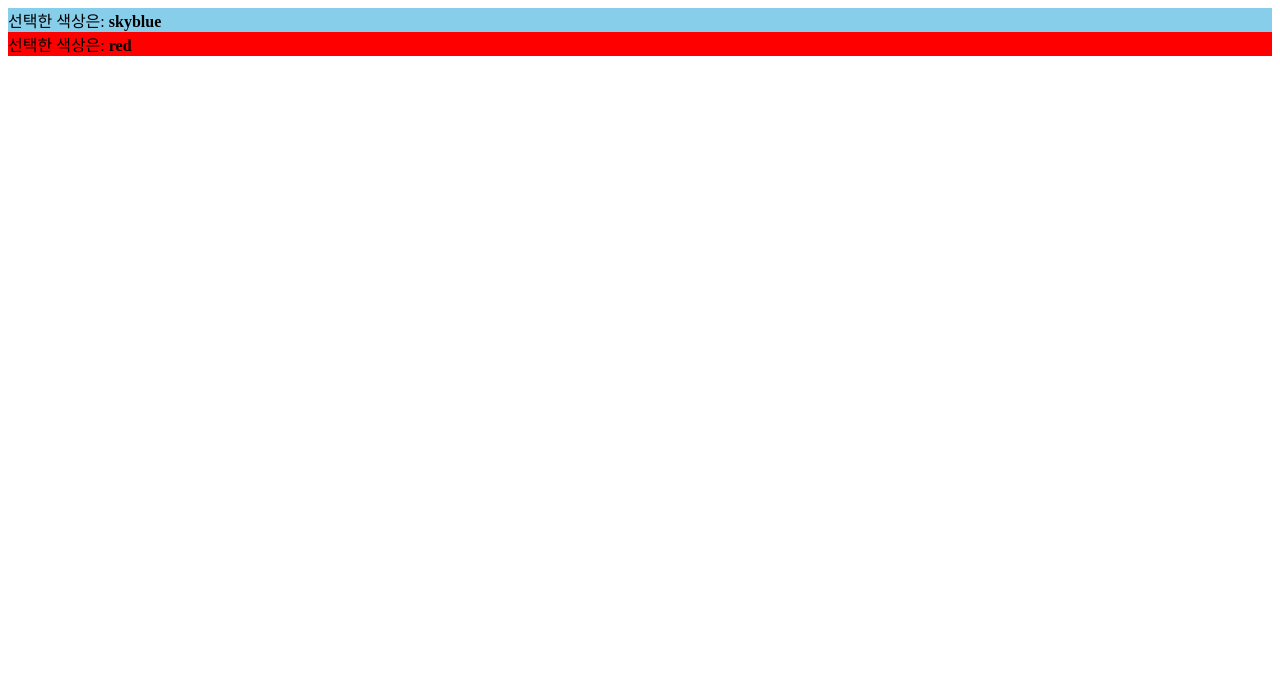
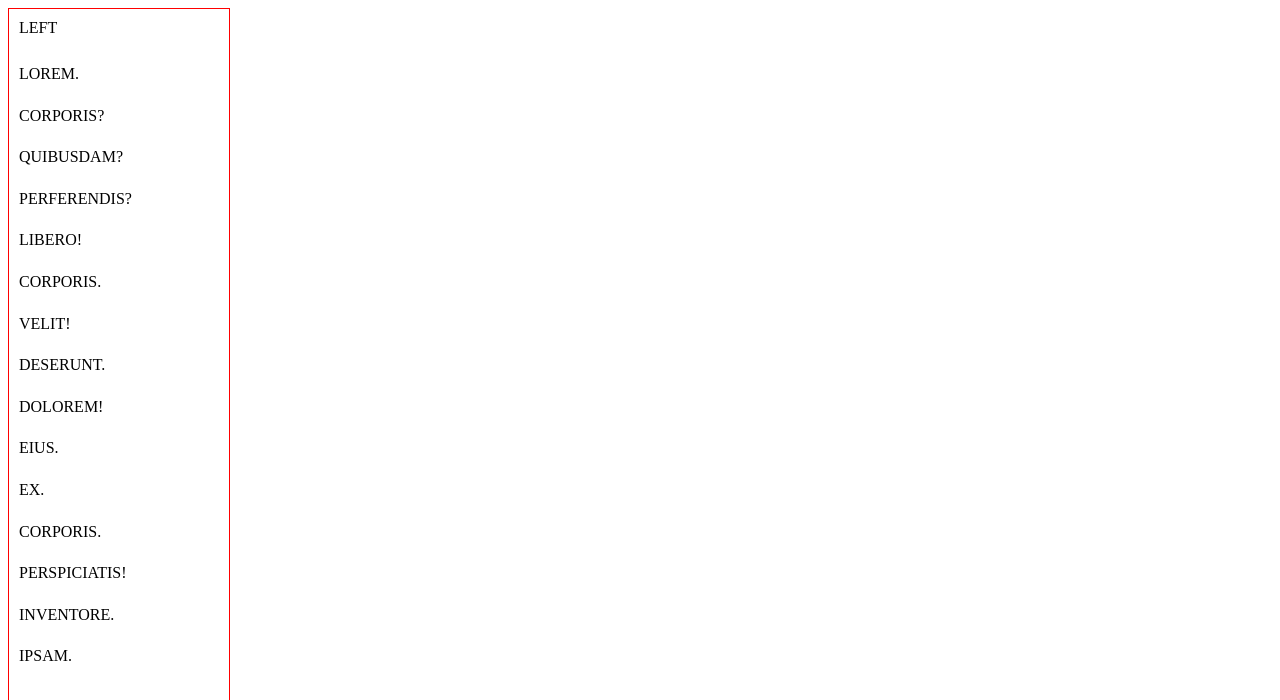
Before and after one commit to Ydaehan/reactStudy, a React (Create React App) app: page / in a window 1280 px wide. Shown: the top 700 px of the page. Built offline with nearby package versions, Linux system fonts and the light colour scheme.

Commit message:
react_study '23.10.04

```diff
--- a/src/index.js
+++ b/src/index.js
@@ -1,84 +1,57 @@
 import React from 'react';
 import ReactDOM from 'react-dom/client';
 
-// const name = 'dr.hong';
-// const element = <h1>안녕하세요?{name}</h1>
-
-// const App = (prop_state) => {
-// 	return (
-// 		<>
-// 			name
-// 			<hr />
-// 			{name}
-// 			<hr />
-// 			{element}
-// 		</>
-// 	)
-// }
-
-// const person = {
-// 	name:'홍박사',
-// 	address: '대구시',
-// 	age:25,
-// }
-
-// 최신방식
-// ReactDOM.createRoot(document.querySelector('#root')).render(     // querySelector 사용
-//     // <>{element}</>
-// 		// <App />
-// 		element
-// );
-
-// function printPerson(person){
-// 	// const {name, address, age} = person;
-// 	return (`${name} 입니다. ${address}에서 살고, 나이는 ${age}입니다.`)
-// }
-
-// const person = {
-// 	name:'홍박사',
-// 	address: '대구시',
-// 	age:25,
-// }
-
-// const element = (
-// 	<h1>
-// 		안녕하세요? {printPerson(person)}
-// 	</h1>
-// )
-
-// ReactDOM.createRoot(document.querySelector('#root')).render(
-// 	element
-// );
-
-// const photoUrl = 'https://i.ibb.co/3kwssd7/jing.jpg';
-
-// const element1 = <a href='https://google.com'>클릭</a>
-// const element2 = <img src={photoUrl}></img>
-
-// ReactDOM.createRoot(document.querySelector('#root')).render(
-// 	<>
-// 		{element1}
-// 		{element2}
-// 	</>
-// )
-
-const MyObj = {
-	ColorPicker: function ColorPicker(props) {
-		return <div style={{backgroundColor:props.color}}>선택한 색상은: <b>{props.color}</b></div>
-	}
+const SideMenu = (props) => {
+	console.log(props.showMenu);
+	/* ul>li*(숫자)>lorem => 테스트용 li */
+	// 1rem = 16px
+	return(
+		<>
+			<div
+			style={{
+				border:'1px solid red',
+				width:'200px',
+				height:'94vh', // viewport height, vw : viewport width
+				padding:'10px',
+				textAlign:props.direction,
+				textTransform:'uppercase',
+			}}
+			>
+				{props.direction}
+				<ul style={{listStyle:'none', padding:'0px', lineHeight:'2.6rem'}}>
+					<li>Lorem.</li>
+					<li>Corporis?</li>
+					<li>Quibusdam?</li>
+					<li>Perferendis?</li>
+					<li>Libero!</li>
+					<li>Corporis.</li>
+					<li>Velit!</li>
+					<li>Deserunt.</li>
+					<li>Dolorem!</li>
+					<li>Eius.</li>
+					<li>Ex.</li>
+					<li>Corporis.</li>
+					<li>Perspiciatis!</li>
+					<li>Inventore.</li>
+					<li>Ipsam.</li>
+				</ul>
+			</div>
+		</>
+	);
 }
 
-function BlueColorPicker(){
-	return <MyObj.ColorPicker color = 'skyblue'/>
-}
-
-function RedColorPicker(){
-	return <MyObj.ColorPicker color = 'red'/>
+const App = (props) => {
+	// const showMenu = props.showMenu;
+	const {showMenu} = props
+	return (
+		<>
+			{showMenu && <SideMenu direction='left' />}
+		</>
+	);
 }
 
 ReactDOM.createRoot(document.querySelector('#root')).render(
 	<>
-		<BlueColorPicker/>
-		<RedColorPicker/>
+		<App showMenu={true}/>
 	</>
 )
```
Also changed, not shown: src/index-1004.js (added, +84 -0 lines), 1 other file (tests, documents, lock files or other folders).
